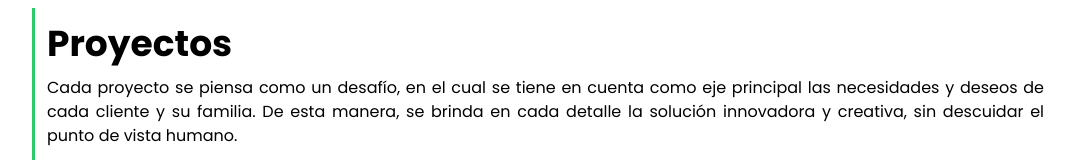
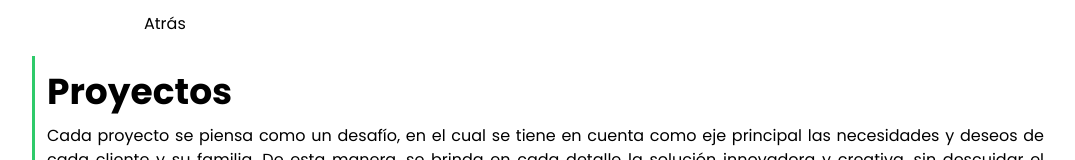
Before and after one commit to 4Bprogramming/BajdaNextJs, a Next.js app: page /proyectos in a window 1280 px wide. Shown: the top 160 px of the page, without its empty margins (96-1171 px from the left). Built offline with nearby package versions, Linux system fonts and the light colour scheme; no server answers; the database is empty.

Commit message:
button to go back added

```diff
--- a/src/app/proyectos/page.js
+++ b/src/app/proyectos/page.js
@@ -2,6 +2,7 @@
 import React, { useState, useEffect } from "react";
 import { getProjects } from "./firebaseEndpoints/getProjects";
 import Card from "@/Components/ProjectCard/card";
+import GreenButton from "@/Components/Buttons/GreenButton"
 
 function page() {
   const [projects, setProjects] = useState([]);
@@ -14,6 +15,7 @@ function page() {
 
   return (
     <section>
+      <GreenButton  href="/" text="Atrás" style="my-3 ml-1 lg:ml-60" />
       <article className=" my-4 ml-1 max-w-4xl m-auto border-l-[3px] border-custom-green px-3 py-4 sm:ml-5 lg:m-auto lg:max-w-5xl lg:my-2">
         <h1 className="text-4xl font-bold">Proyectos</h1>
         <p className=" text-justify pt-3">
@@ -32,7 +34,7 @@ function page() {
           plenitud.
         </p>
       </article>
-      <gallery className="grid grid-cols-1 sm:grid-cols-2 lg:grid-cols-3 m-auto max-w-5xl gap-1">
+      <gallery className="grid grid-cols-1 m-auto max-w-5xl gap-1 justify-items-center sm:grid-cols-2 md:grid-cols-3 ">
         {projects
           ? projects.map((project) => {
 
```
